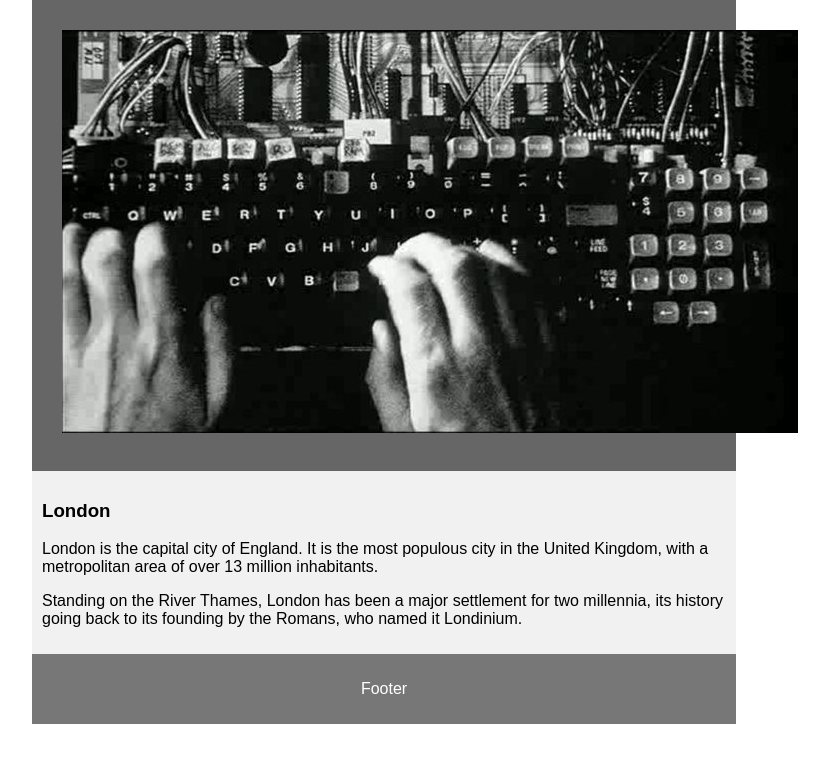
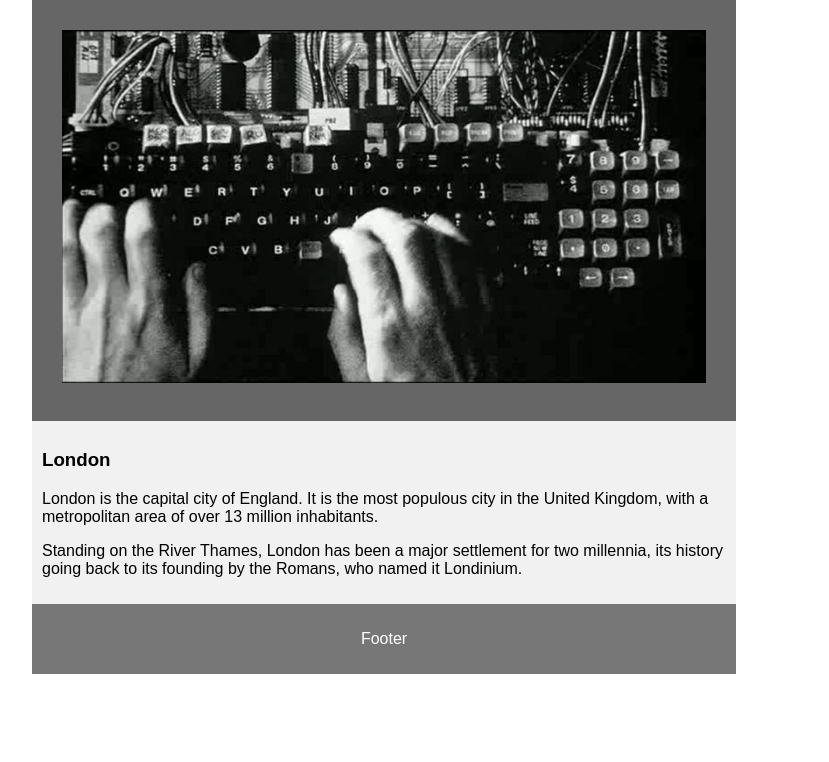
Before and after one commit to Faust-o/faust-o.github.io, a plain HTML site: page test.html in a window 1280 px wide. Shown: the whole page, without its empty margins (256-1085 px from the left). Drawn offline with Linux system fonts and the light colour scheme.

Commit message:
Update test.html

```diff
--- a/test.html
+++ b/test.html
@@ -57,7 +57,7 @@
   <body>
 
   <header>
-    <img src="images/pi.jpg" alt="pi">
+    <img src="images/pi.jpg" alt="pi" width="100%" height="100%">
   </header>
 
   <section>
```
